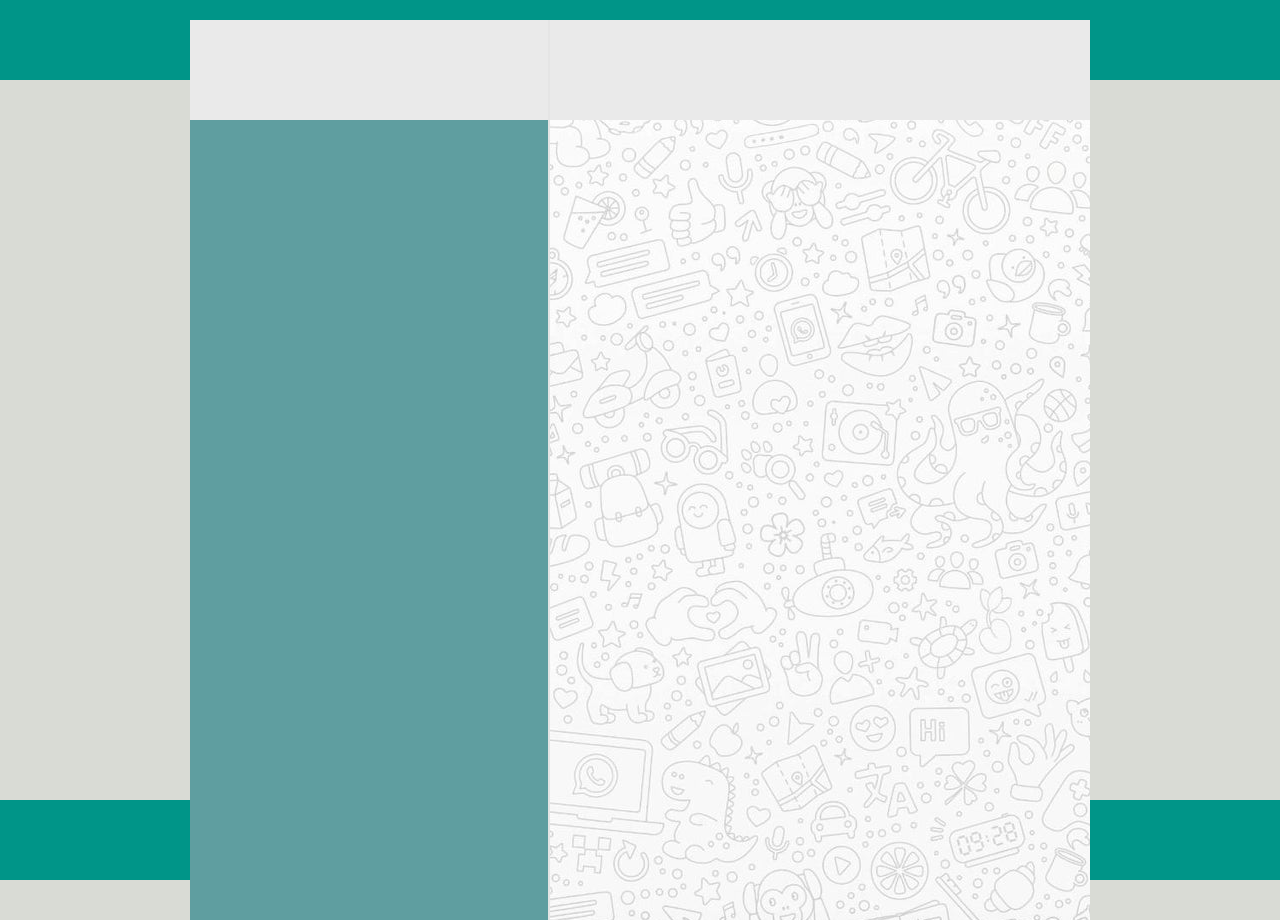
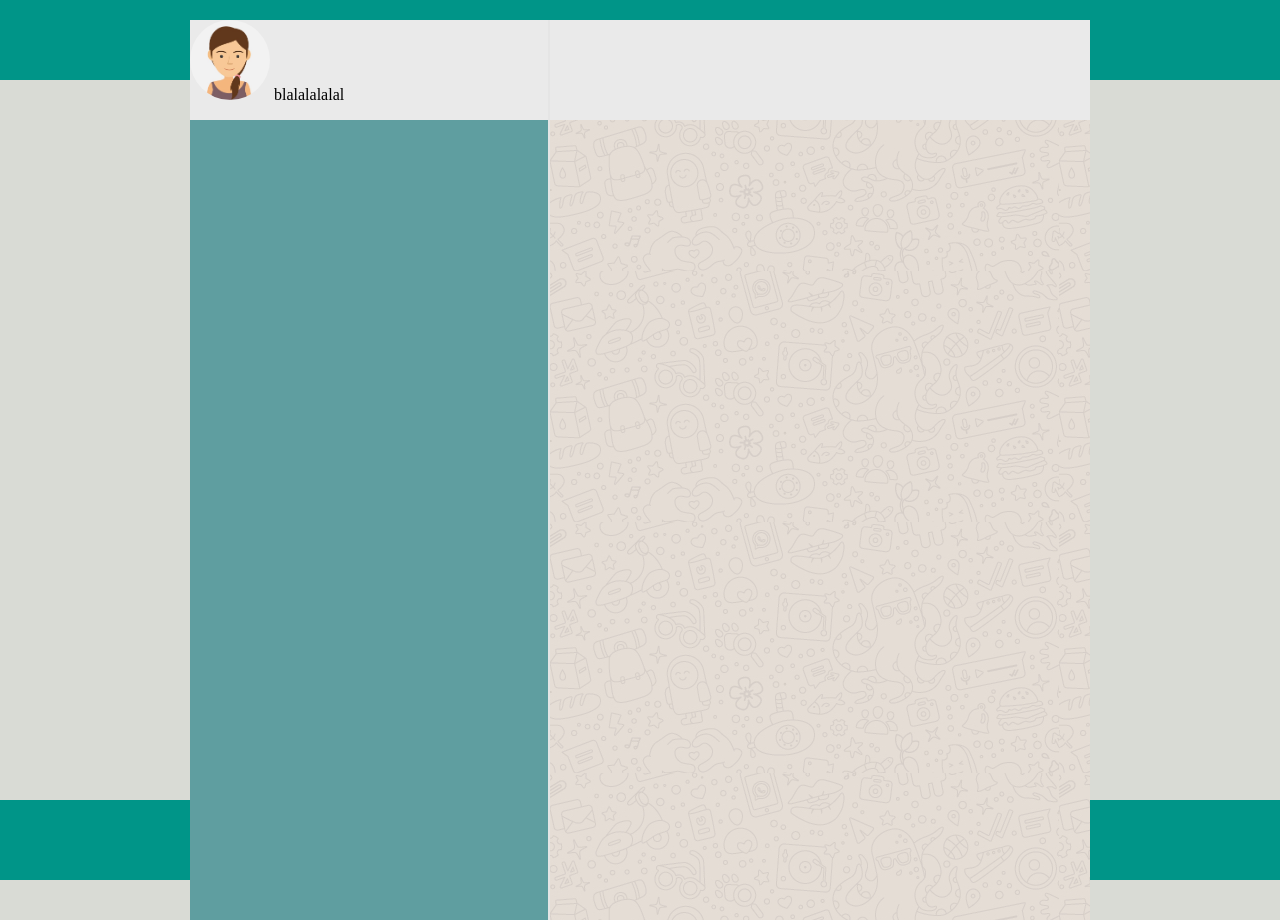
Before and after one commit to RomeoAlex/vue-boolzapp, a plain HTML site: page MIlestone 1/index.html in a window 1280 px wide. Drawn offline with Linux system fonts and the light colour scheme; files whose address does not match are found by name.

Commit message:
inserite immmagini nella cartella

```diff
--- a/MIlestone 1/css/style.css
+++ b/MIlestone 1/css/style.css
@@ -7,7 +7,6 @@
 body{
     width:100%;
     height:100vh;
-
     background: linear-gradient(to bottom, #009588 10%, #d9dbd5 0%);
 }
 
@@ -31,9 +30,21 @@ main{
 }
 .col-right{
     width:60%;
-    background-image: url("../img/qwd83nc4xxf41.jpg");
+    background-image: url("../img/mine.jpg");
 }
 .top{
     height: 100px;
     background-color: #eaeaea;
+    line-height: 100px;
 }
+.top img{
+    height: 80px;
+    display: inline-block;
+    border-radius: 50%;
+    line-height: 100px;
+}
+.top span{
+    height: 80px;
+    border-radius: 50%;
+    line-height: 100px;
+}
--- a/MIlestone 1/index.html
+++ b/MIlestone 1/index.html
@@ -13,6 +13,8 @@
         <div class="main_container">
             <div class="col-left">
                 <div class="top left">
+                    <img src="img/avatar_io.jpg" alt="">
+                    <span>blalalalalal</span>
 
                 </div>
             </div>
```
Also changed, not shown: MIlestone 1/img/avatar_1.jpg (added), MIlestone 1/img/avatar_2.jpg (added), MIlestone 1/img/avatar_3.jpg (added), MIlestone 1/img/avatar_4.jpg (added), MIlestone 1/img/avatar_5.jpg (added), MIlestone 1/img/avatar_6.jpg (added), MIlestone 1/img/avatar_7.jpg (added), MIlestone 1/img/avatar_8.jpg (added), MIlestone 1/img/avatar_io.jpg (added), MIlestone 1/img/mine.jpg (added).
